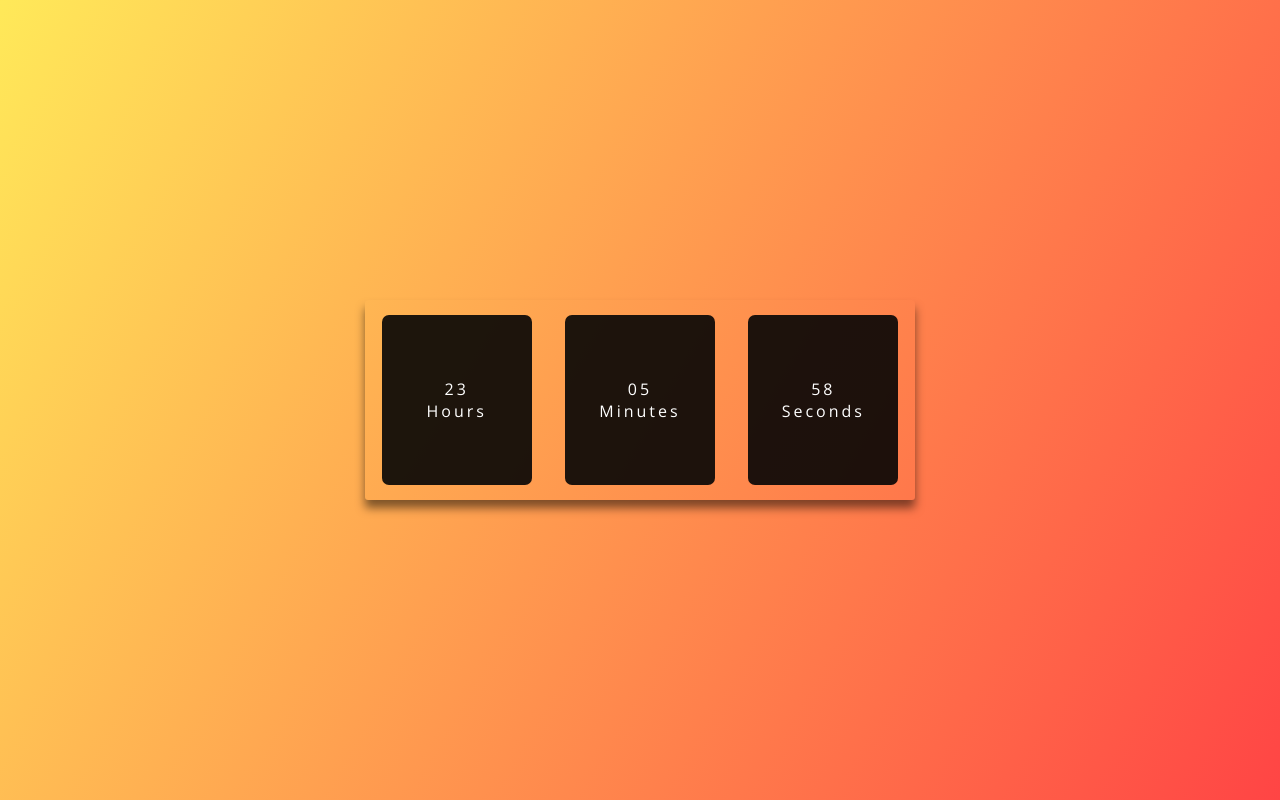
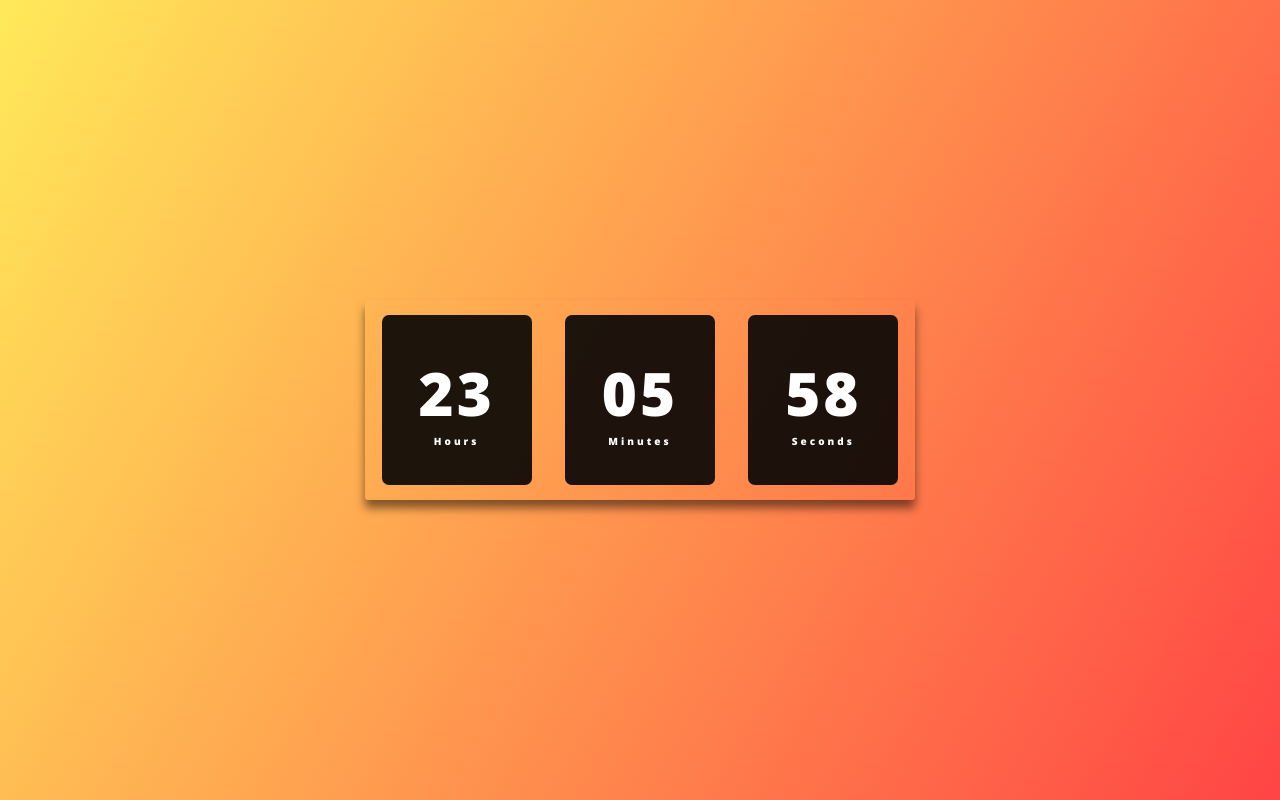
Before and after one commit to laraclemos/Watch, a plain HTML site: page index.html in a window 1280 px wide. Drawn offline with nearby package versions, Linux system fonts and the light colour scheme.

Commit message:
edited span clock

```diff
--- a/styles.css
+++ b/styles.css
@@ -38,3 +38,12 @@ body {
     border-radius: 7px;
     letter-spacing: 3px;
   }
+
+  .clock span {
+    font-weight: bolder;
+    font-size: 60px;
+  }
+
+  .clock span.time{
+    font-size: 10px;
+  }
```
